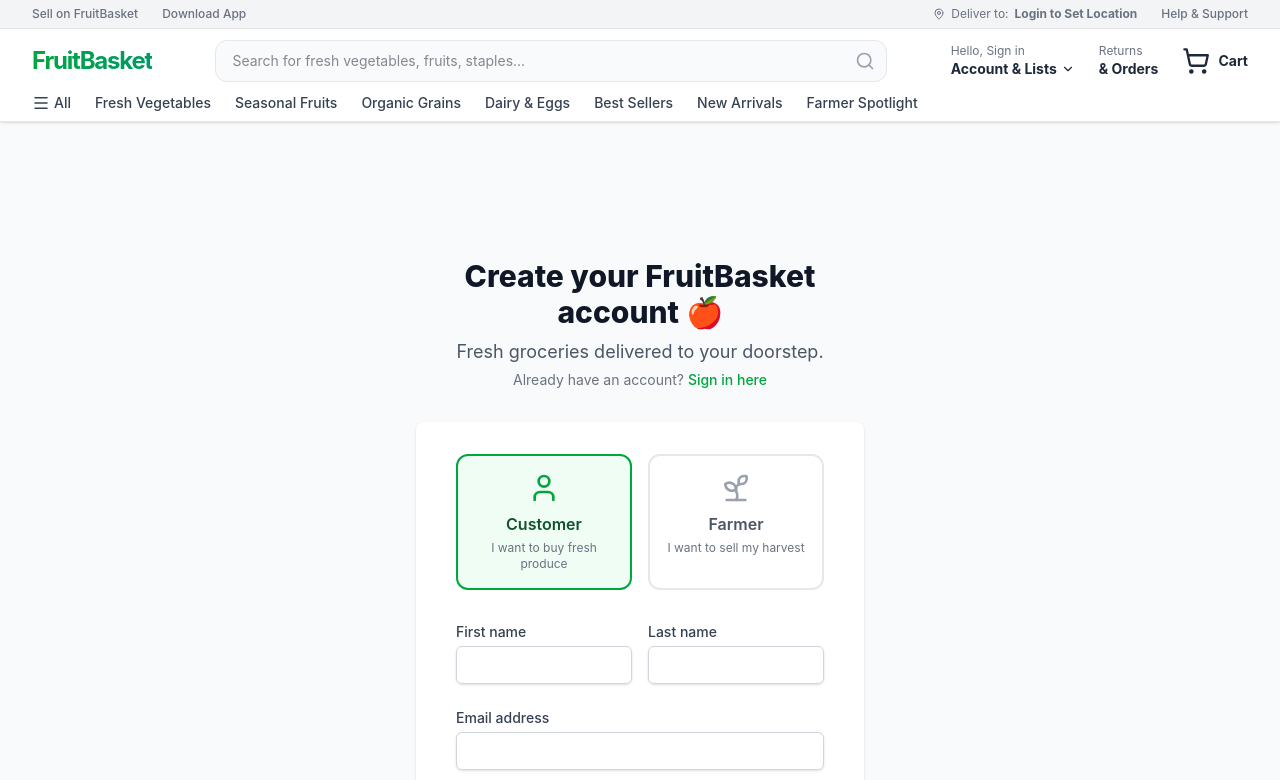
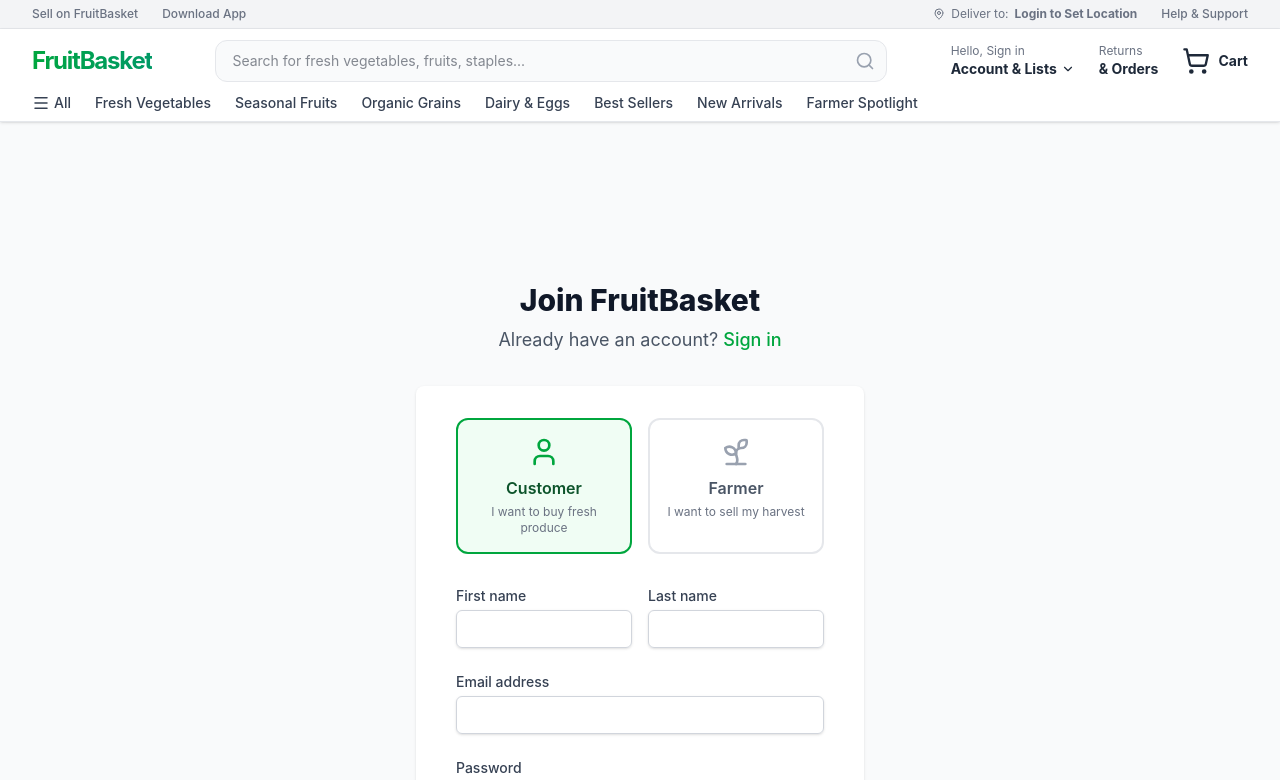
Before and after one commit to prajwalpatil16/fruite-webpage-, a React app in the folder frontend/: page /register in a window 1280 px wide. Shown: the top 780 px of the page. Built offline with nearby package versions, Linux system fonts and the light colour scheme; the HTML template or start-up script is replaced by a standard one.

Commit message:
Improve signup UI with better copy and UX messaging

```diff
--- a/frontend/src/pages/Register.jsx
+++ b/frontend/src/pages/Register.jsx
@@ -9,15 +9,12 @@
         <div className="min-h-screen bg-gray-50 flex flex-col justify-center py-12 sm:px-6 lg:px-8">
             <div className="sm:mx-auto sm:w-full sm:max-w-md">
                 <h2 className="mt-6 text-center text-3xl font-extrabold text-gray-900">
-            Create your FruitBasket account 🍎
+                    Join FruitBasket
                 </h2>
                 <p className="mt-2 text-center text-lg text-gray-600">
-            Fresh groceries delivered to your doorstep.
-        </p>
-        <p className="mt-1 text-center text-sm text-gray-500">
                     Already have an account?{' '}
-            <Link to="/login" className="font-medium text-green-600 hover:text-green-500 transition">
-                Sign in here
+                    <Link to="/login" className="font-medium text-green-600 hover:text-green-500">
+                        Sign in
                     </Link>
                 </p>
             </div>
```
Lines whose indentation alone changed are shown as unchanged.
